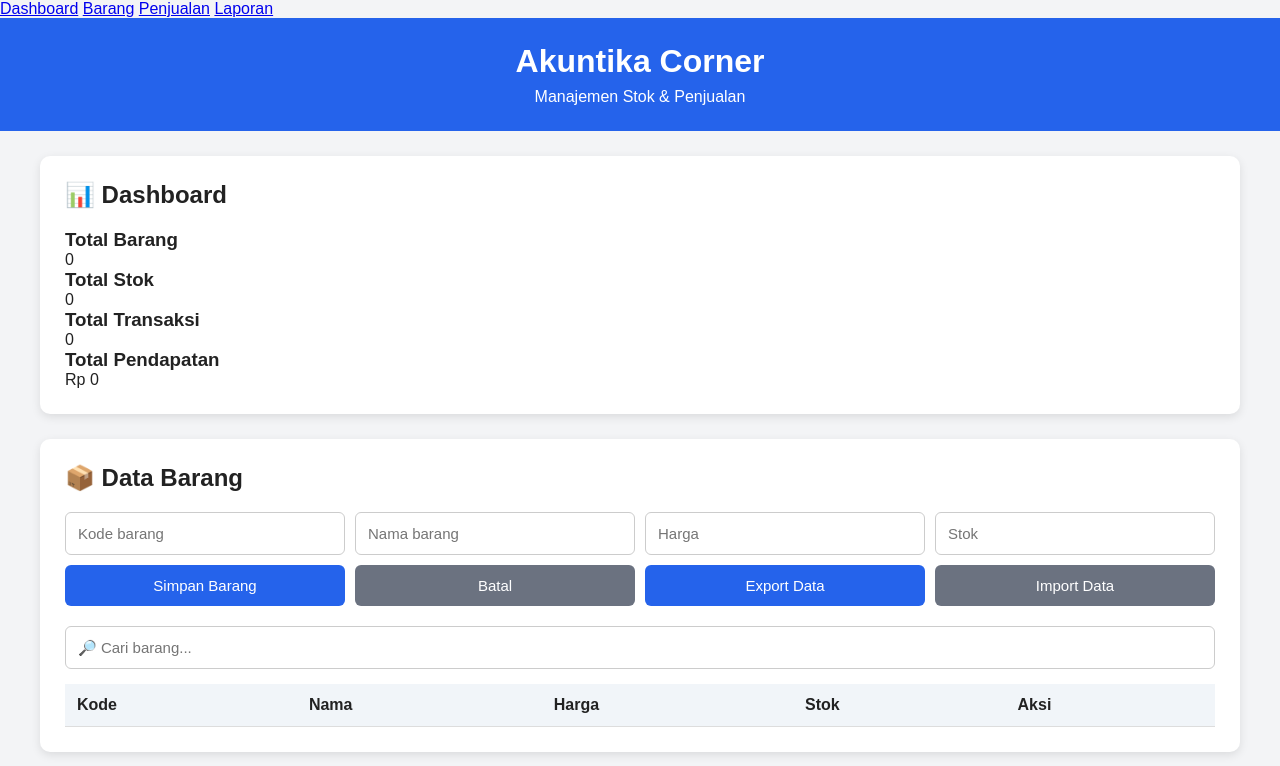
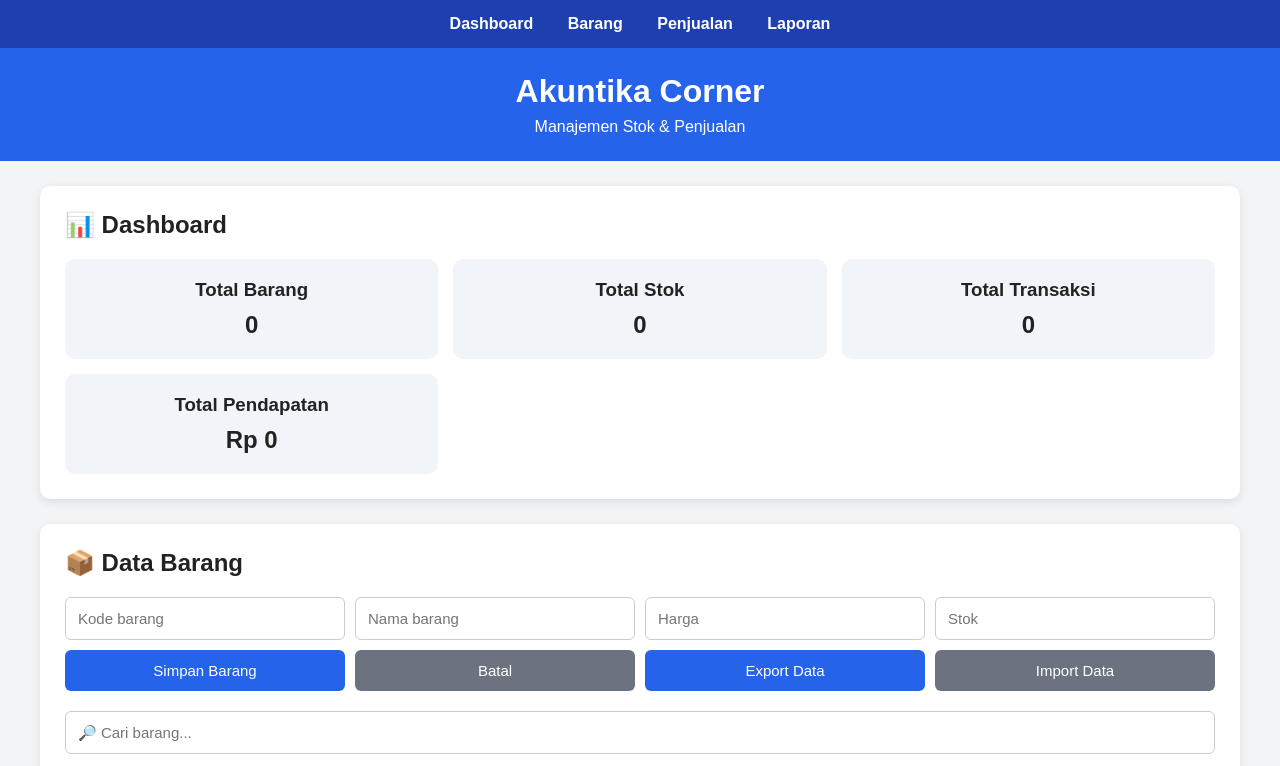
Before and after one commit to rizalmariansyah/web-kasir, a plain HTML site: page index.html in a window 1280 px wide. Shown: the top 766 px of the page. Drawn offline with Linux system fonts and the light colour scheme.

Commit message:
Add files via upload

```diff
--- a/style.css
+++ b/style.css
@@ -134,7 +134,7 @@ th {
 
 .struk-area h2,
 .struk-area p {
-    text-align: center;
+    text-align: left;
 }
 
 #isiStruk {
@@ -145,6 +145,11 @@ th {
     display: flex;
     justify-content: space-between;
 }
+#detailPembayaran p {
+    display: flex;
+    justify-content: space-between;
+}
+
 
 @media print {
 
@@ -181,3 +186,52 @@ th {
         padding: 7px;
     }
 }
+
+.navbar {
+    background: #1e40af;
+    padding: 15px;
+    text-align: center;
+    position: sticky;
+    top: 0;
+    z-index: 1000;
+
+}
+
+.navbar a {
+    color: white;
+    text-decoration: none;
+    margin: 0 15px;
+    font-weight: bold;
+}
+
+.navbar a:hover {
+    text-decoration: underline;
+}
+.dashboard {
+    display: grid;
+    grid-template-columns: repeat(3, 1fr);
+    gap: 15px;
+}
+
+.dashboard > div {
+    padding: 20px;
+    border-radius: 10px;
+    background: #f1f5f9;
+    text-align: center;
+}
+
+.dashboard h3 {
+    margin-bottom: 10px;
+}
+
+.dashboard p {
+    font-size: 24px;
+    font-weight: bold;
+}
+html {
+    scroll-behavior: smooth;
+}
+
+section {
+    scroll-margin-top: 70px;
+}
```
